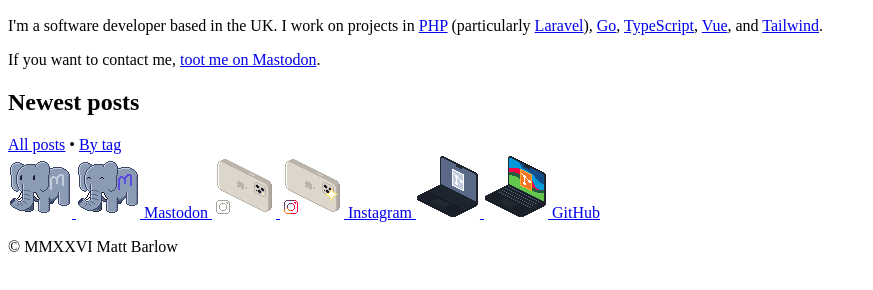
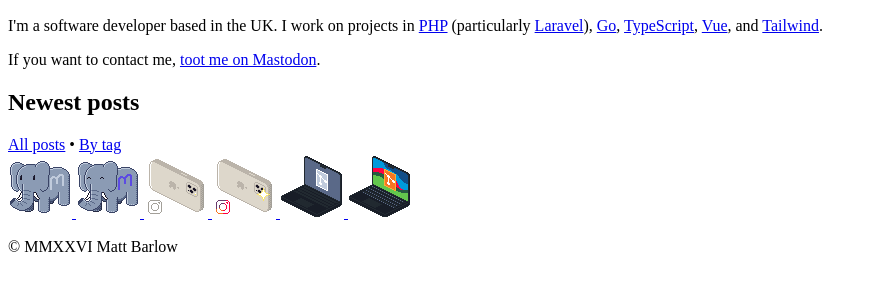
Before and after one commit to mpbarlow/blog-11ty, an Eleventy site: page src/index.njk in a window 1280 px wide. Shown: the part 398-688 px from the top of the page, without its empty margins (0-873 px from the left). Built offline with nearby package versions, Linux system fonts and the light colour scheme; Eleventy itself is replaced by a stand-in of ours; files that its build step writes are made by us from their sources.

Commit message:
footer tweak

```diff
--- a/src/_includes/github_link.html
+++ b/src/_includes/github_link.html
@@ -1,9 +1,4 @@
-<a
-  href="https://github.com/mpbarlow"
-  target="_blank"
-  title="Fork me on GitHub"
-  class="hover:text-indigo-500 group flex flex-col"
->
+<a href="https://github.com/mpbarlow" target="_blank" title="Fork me on GitHub" class="group">
   <img
     src="/img/github.png"
     srcset="/img/github_2x.png 2x, /img/github_3x.png 3x"
@@ -16,5 +11,4 @@
     alt="A pixel art MacBook displaying the Git logo"
     class="hidden h-[64px] w-[64px] group-hover:inline"
   />
-  <span class="mt-1">GitHub</span>
 </a>
--- a/src/_includes/instagram_link.html
+++ b/src/_includes/instagram_link.html
@@ -1,9 +1,4 @@
-<a
-  href="https://www.instagram.com/mattpbarlow"
-  target="_blank"
-  title="Dog pix"
-  class="hover:text-indigo-500 group flex flex-col"
->
+<a href="https://www.instagram.com/mattpbarlow" target="_blank" title="Dog pix" class="group">
   <img
     src="/img/instagram.png"
     srcset="/img/instagram_2x.png 2x, /img/instagram_3x.png 3x"
@@ -16,5 +11,4 @@
     alt="A pixel art iPhone taking a photo of the Instagram logo"
     class="hidden h-[64px] w-[64px] group-hover:inline"
   />
-  <span class="mt-1">Instagram</span>
 </a>
--- a/src/_includes/mastodon_link.html
+++ b/src/_includes/mastodon_link.html
@@ -1,10 +1,4 @@
-<a
-  rel="me"
-  href="https://cyberplace.social/@barlow"
-  target="_blank"
-  title="Toot me on Mastodon"
-  class="hover:text-indigo-500 group flex flex-col"
->
+<a rel="me" href="https://cyberplace.social/@barlow" target="_blank" title="Toot me on Mastodon" class="group">
   <img
     src="/img/mastodon.png"
     srcset="/img/mastodon_2x.png 2x, /img/mastodon_3x.png 3x"
@@ -17,5 +11,4 @@
     alt="A pixel art elephant bearing the Mastodon logo"
     class="hidden h-[64px] w-[64px] group-hover:inline"
   />
-  <span class="mt-1">Mastodon</span>
 </a>
--- a/src/css/style.css
+++ b/src/css/style.css
@@ -19,7 +19,7 @@
 /* Apply the slanted grey background using a pseudo element. width: 100vw + left: 50% + margin-left: -50vw allows the
 full-width background to escape the width-constrained body but still be horizontally centred. */
 .header-background::after {
-  @apply absolute bottom-[-15px] left-[50%] -z-10 ml-[-50vw] h-[1000px] w-screen origin-bottom -skew-y-2 border-b-2 border-gray-200 bg-gray-100 content-[''] dark:border-gray-600 dark:bg-gray-700;
+  @apply absolute bottom-[-20px] left-[50%] -z-10 ml-[-50vw] h-[1000px] w-screen origin-bottom -skew-y-2 border-b-2 border-gray-200 bg-gray-100 content-[''] dark:border-gray-600 dark:bg-gray-700;
 }
 
 /* The footer is a bit different because, while a large pseudo element at the top doesn't push the content down, the
@@ -31,5 +31,5 @@
 }
 
 .footer-background::after {
-  @apply absolute inset-x-0 bottom-[-370px] h-[500px] w-full origin-top -skew-y-2 border-t-2 border-gray-200 bg-gray-100 content-[''] dark:border-gray-600 dark:bg-gray-700;
+  @apply absolute inset-x-0 bottom-[-385px] h-[500px] w-full origin-top -skew-y-2 border-t-2 border-gray-200 bg-gray-100 content-[''] dark:border-gray-600 dark:bg-gray-700;
 }
```
